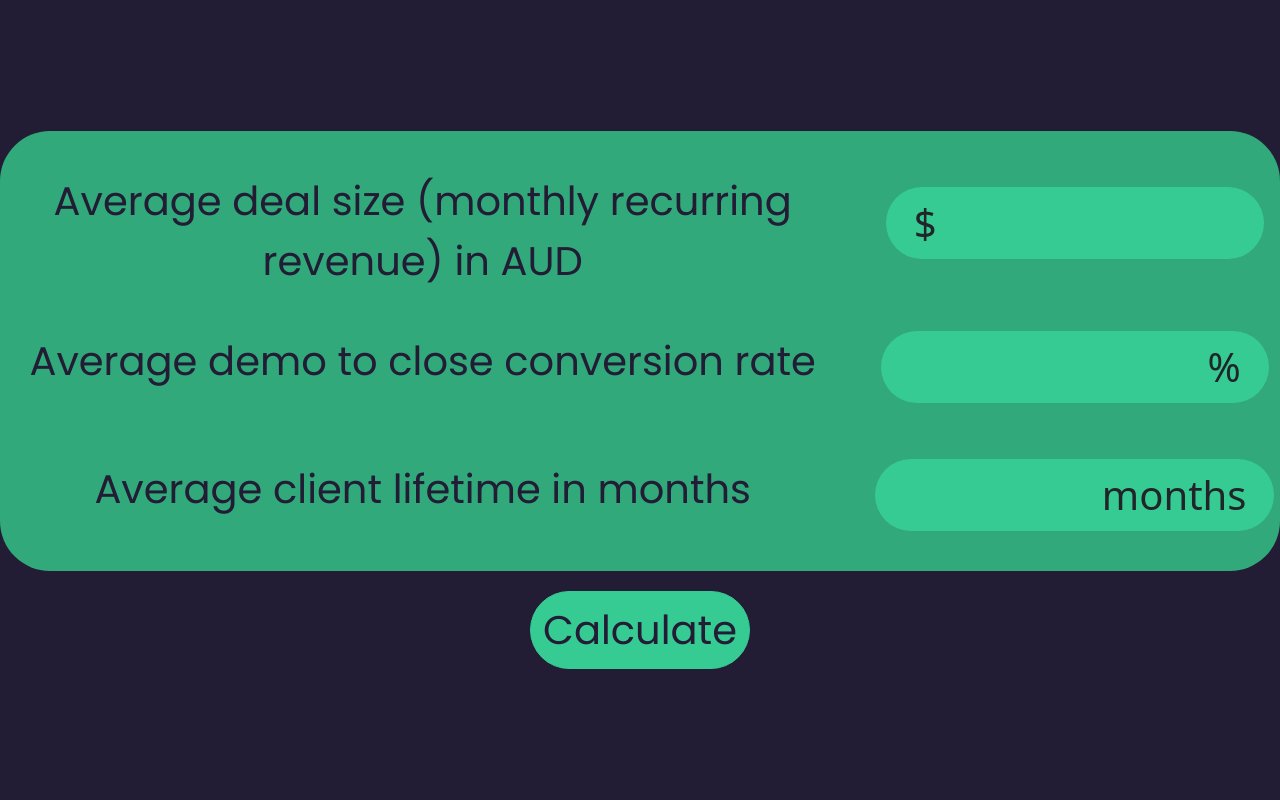
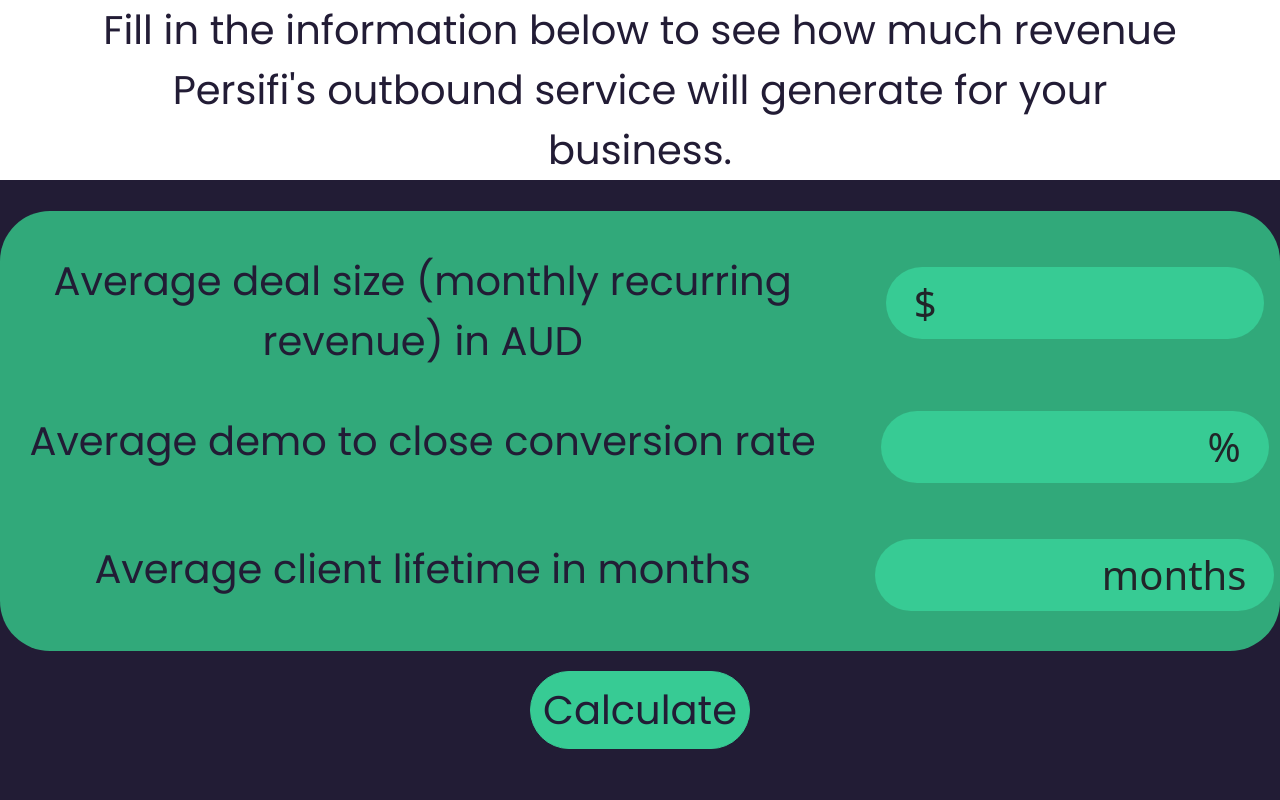
Before and after one commit to SamHutton1/persifi-roi-calculator, a Next.js app: page / in a window 1280 px wide. Shown: the top 800 px of the page. Built offline with nearby package versions, Linux system fonts and the light colour scheme.

Commit message:
mostly working

```diff
--- a/src/pages/index.js
+++ b/src/pages/index.js
@@ -32,7 +32,12 @@
           <link rel="icon" href="/favicon.ico" />
         </Head>
 
+        <div className={poppins.className + ' top-bit'}>
+          Fill in the information below to see how much revenue  {<br />}
+          Persifi's outbound service will generate for your {<br />}
 
+          business.
+        </div>
         <div className='main-calc'>
 
           {calcLineTop(firstText)}
@@ -43,7 +48,7 @@
 
         <div className='button-holder'>
 
-        {calcButton()}
+          {calcButton()}
 
         </div>
 
@@ -53,7 +58,11 @@
 
 
       <div className='lower test' id='lower'>
-        test
+      {calcRoi()}
+      {<br></br>}
+      {calcMRR() + ' MRR'}
+      {<br></br>}
+      {calcLTV() + ' LTV'}
       </div>
     </>
   )
@@ -79,7 +88,8 @@
             <div className="input-group-prepend">
               <span className="input-group-text rounded-left" id="deal-size">$</span>
             </div>
-            <input type="text" className="form-control top" placeholder="" aria-label="Username" aria-describedby="deal-size" />
+            <input type="text" className="form-control top" placeholder="" aria-label="Username" aria-describedby="deal-size"
+            onInput={e => setARRmonthly(e.target.value)}/>
           </div>
         </div>
       </div>
@@ -94,7 +104,8 @@
             <label className={poppins.className + ' value-heading'} htmlFor="conversion-rate">{text}</label>
           </div>
           <div className="input-group  col calc-right-side">
-            <input type="text" className="form-control middle" placeholder="" aria-label="Username" aria-describedby="conversion-rate" />
+            <input type="text" className="form-control middle" placeholder="" aria-label="Username" aria-describedby="conversion-rate"
+            onInput={e => setConvRate(e.target.value)}/>
 
             <div className="input-group-append">
               <span className="input-group-text rounded-right" id="conversion-rate">%</span>
@@ -114,7 +125,8 @@
             <label className={poppins.className + ' value-heading'} htmlFor="client-lifetime">{text}</label>
           </div>
           <div className="input-group col calc-right-side">
-            <input type="text" className="form-control bottom" placeholder="" aria-label="Username" aria-describedby="client-lifetime" />
+            <input type="text" className="form-control bottom" placeholder="" aria-label="Username" aria-describedby="client-lifetime"
+            onInput={e => setLTVinMonths(e.target.value)}/>
 
             <div className="input-group-append">
               <span className="input-group-text rounded-right" id="client-lifetime">months</span>
@@ -130,55 +142,37 @@
 
 
   function calcRoi() {
+
     let demosPerMonth = 15;
-    let persifiMonthlyFees = 5000;
+    let pipelineMonthly = demosPerMonth * ARRmonthly;
+    let expectedRev = pipelineMonthly * (convRate * 0.01);
+    let roi = expectedRev / 5000;
 
-    let pipelineMonthly = demosPerMonth * ARRmonthly;
-
-
-
-    let expectedRev = pipelineMonthly * convRate;
-
-
-
-    let roi = expectedRev / 5000;
-    let evOverCustomerLtv = LTVinMonths / expectedRev;
-
-    return roi * 100;
+    return `${roi}% ROI`
   }
 
 
   function calcMRR() {
+
     let demosPerMonth = 15;
-    let persifiMonthlyFees = 5000;
-
     let pipelineMonthly = demosPerMonth * ARRmonthly;
-
-
-
-    let expectedRev = pipelineMonthly * convRate;
-
-
-
-    let roi = expectedRev / 5000;
-    let evOverCustomerLtv = LTVinMonths * expectedRev;
+    let expectedRev = pipelineMonthly * (convRate * 0.01);
+    console.log(convRate)
 
     return expectedRev;
   }
 
   function calcLTV() {
     let demosPerMonth = 15;
-    let persifiMonthlyFees = 5000;
 
     let pipelineMonthly = demosPerMonth * ARRmonthly;
 
 
 
-    let expectedRev = pipelineMonthly * convRate;
+    let expectedRev = pipelineMonthly * (convRate * 0.01);
 
 
 
-    let roi = expectedRev / 5000;
     let evOverCustomerLtv = LTVinMonths * expectedRev;
 
     return evOverCustomerLtv;
--- a/src/styles/Home.css
+++ b/src/styles/Home.css
@@ -1,3 +1,14 @@
+.top-bit {
+    text-align: center;
+    background-color: white;
+    color: #221c35;
+    top: 0px;
+    left: 0px;
+    width: 100%;
+    position: absolute;
+    font-size: 40px;
+}
+
 .test {
     position: relative;
     height: 100vh;
@@ -40,6 +51,7 @@
 }
 
 .main-calc {
+    margin-top: 10rem;
     border-radius: 50px;
     background-color: #31a97a;
     color: #221c35;
```
